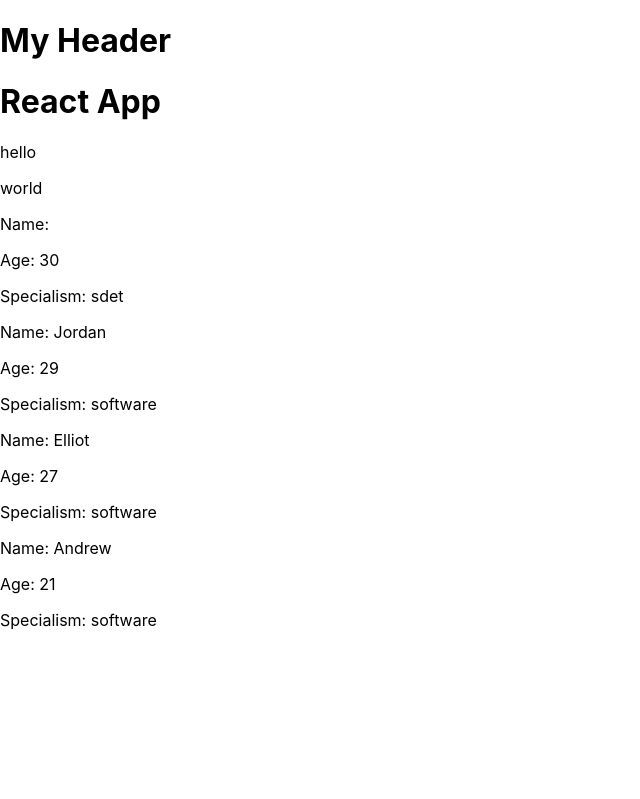
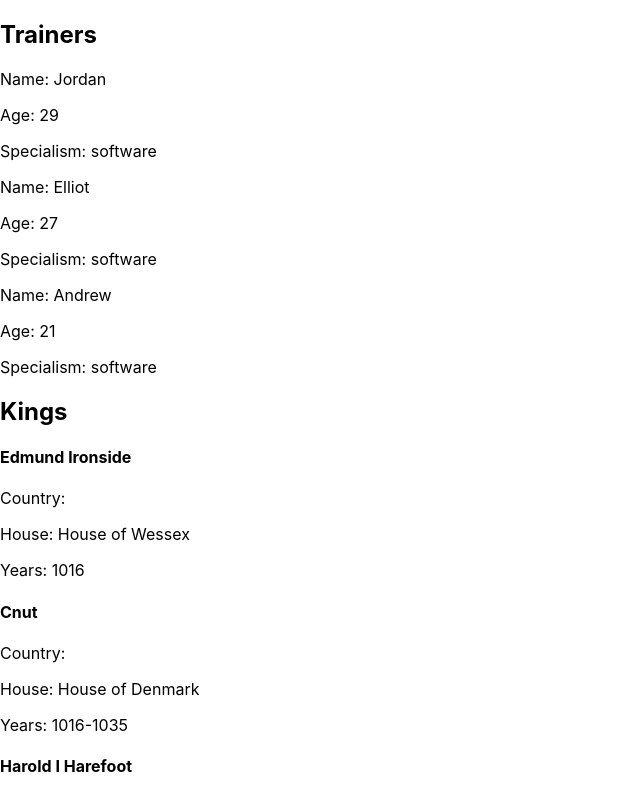
Before and after one commit to JHarry444/LBG-React-Demo, a React (Create React App) app: page / in a window 1280 px wide. Shown: the top 799 px of the page, without its empty margins (0-640 px from the left). Built offline with nearby package versions, Linux system fonts and the light colour scheme.

Commit message:
kings example

```diff
--- a/src/App.js
+++ b/src/App.js
@@ -1,46 +1,14 @@
-import './App.css';
-import Header from './components/Header';
-import Trainer from './components/Trainer';
-import trainers from './data/trainers.json';
+import KingSolution from './components/static_data/KingSolution';
+import Trainers from './components/static_data/Trainers';
 
 // react component called App
 function App() {
-  console.log("Trainers:", trainers);
 
-  // const trainerArray = [
-  //   <Trainer name="Jordan" age="29" specialism="software" />,
-  //   <Trainer name="Andy" age="21" specialism="software" />,
-  //   <Trainer name="Elliot" age="27" specialism="software" />,
-  //   <Trainer />
-  // ]
-
-  const trainerComponents = [];
-  // looping through each trainer in the json file
-  for (const trainer of trainers) {
-    console.log("trainer:", trainer);
-    // add a blank trainer into the array
-    trainerComponents.push(
-      <Trainer key={trainer.name + " " + trainer.specialism} name={trainer.name} age={trainer.age} specialism={trainer.specialism} />
-    );
-    // Don't necessarily need to have a component in a separate file, can just write out all the html inside the loop
-    // trainerComponents.push(
-    //   <div>
-    //     <p>Name: {trainer.name}</p>
-    //     <p>Age: {trainer.age}</p>
-    //     <p>Specialism: {trainer.specialism}</p>
-    //   </div>
-    // )
-  }
 
   return (
     <div>
-      <header></header>
-      <Header />
-      <h1>React App</h1>
-      <p>hello</p>
-      <p>world</p>
-      <Trainer age={30} specialism="sdet" />
-      {trainerComponents}
+        <Trainers/>
+        <KingSolution/>
     </div>
   );
 }
--- /dev/null
+++ b/src/components/static_data/King.jsx
@@ -0,0 +1,21 @@
+import PropTypes from "prop-types";
+
+function King(props) {
+    return (<div>
+        <h4>{props.name}</h4>
+        <p>Country: {props.city}</p>
+        <p>House: {props.house}</p>
+        <p>Years: {props.years}</p>
+    </div>);
+}
+
+King.propTypes = {
+    name: PropTypes.string.isRequired,
+    country: PropTypes.string.isRequired,
+    house: PropTypes.string.isRequired,
+    years: PropTypes.string.isRequired,
+}
+
+
+
+export default King;
--- /dev/null
+++ b/src/components/static_data/KingSolution.jsx
@@ -0,0 +1,29 @@
+import kings from "../../data/kings.json";
+import King from "./King";
+
+function KingSolution() {
+
+    const kingComponents = [];
+
+    for (const king of kings) {
+        console.log("King:", king);
+
+        kingComponents.push(
+            <King
+                key={king.nm + " " + king.yrs}
+                country={king.cty}
+                house={king.hse}
+                name={king.nm}
+                years={king.yrs}
+            />
+        )
+    }
+
+    return (<div>
+        <h2> Kings </h2>
+        {kingComponents}
+    </div>
+    );
+}
+
+export default KingSolution;
--- /dev/null
+++ b/src/components/static_data/Trainers.jsx
@@ -0,0 +1,37 @@
+import trainers from "../../data/trainers.json";
+import Trainer from "../Trainer";
+
+function Trainers() {
+    console.log("Trainers:", trainers);
+
+  // const trainerArray = [
+  //   <Trainer name="Jordan" age="29" specialism="software" />,
+  //   <Trainer name="Andy" age="21" specialism="software" />,
+  //   <Trainer name="Elliot" age="27" specialism="software" />,
+  //   <Trainer />
+  // ]
+
+  const trainerComponents = [];
+  // looping through each trainer in the json file
+  for (const trainer of trainers) {
+    console.log("trainer:", trainer);
+    // add a blank trainer into the array
+    trainerComponents.push(
+      <Trainer key={trainer.name + " " + trainer.specialism} name={trainer.name} age={trainer.age} specialism={trainer.specialism} />
+    );
+    // Don't necessarily need to have a component in a separate file, can just write out all the html inside the loop
+    // trainerComponents.push(
+    //   <div>
+    //     <p>Name: {trainer.name}</p>
+    //     <p>Age: {trainer.age}</p>
+    //     <p>Specialism: {trainer.specialism}</p>
+    //   </div>
+    // )
+  }
+    return (<div>
+        <h2>Trainers</h2>
+        {trainerComponents}
+    </div>  );
+}
+
+export default Trainers;
--- /dev/null
+++ b/src/data/kings.json
@@ -0,0 +1,344 @@
+[
+  {
+    "nm": "Edmund lronside",
+    "cty": "United Kingdom",
+    "hse": "House of Wessex",
+    "yrs": "1016"
+  },
+  {
+    "nm": "Cnut",
+    "cty": "United Kingdom",
+    "hse": "House of Denmark",
+    "yrs": "1016-1035"
+  },
+  {
+    "nm": "Harold I Harefoot",
+    "cty": "United Kingdom",
+    "hse": "House of Denmark",
+    "yrs": "1035-1040"
+  },
+  {
+    "nm": "Harthacanut",
+    "cty": "United Kingdom",
+    "hse": "House of Denmark",
+    "yrs": "1040-1042"
+  },
+  {
+    "nm": "Edward the Confessor",
+    "cty": "United Kingdom",
+    "hse": "House of Wessex",
+    "yrs": "1042-1066"
+  },
+  {
+    "nm": "Harold II",
+    "cty": "United Kingdom",
+    "hse": "House of Wessex",
+    "yrs": "1066"
+  },
+  {
+    "nm": "William I",
+    "cty": "United Kingdom",
+    "hse": "House of Normandy",
+    "yrs": "1066-1087"
+  },
+  {
+    "nm": "William II",
+    "cty": "United Kingdom",
+    "hse": "House of Normandy",
+    "yrs": "1087-1100"
+  },
+  {
+    "nm": "Henry I",
+    "cty": "United Kingdom",
+    "hse": "House of Normandy",
+    "yrs": "1100-1135"
+  },
+  {
+    "nm": "Stephen",
+    "cty": "United Kingdom",
+    "hse": "House of Blois",
+    "yrs": "1135-1154"
+  },
+  {
+    "nm": "Henry II",
+    "cty": "United Kingdom",
+    "hse": "House of Angevin",
+    "yrs": "1154-1189"
+  },
+  {
+    "nm": "Richard I",
+    "cty": "United Kingdom",
+    "hse": "House of Angevin",
+    "yrs": "1189-1199"
+  },
+  {
+    "nm": "John",
+    "cty": "United Kingdom",
+    "hse": "House of Angevin",
+    "yrs": "1199-1216"
+  },
+  {
+    "nm": "Henry III",
+    "cty": "United Kingdom",
+    "hse": "House of Plantagenet",
+    "yrs": "1216-1272"
+  },
+  {
+    "nm": "Edward I",
+    "cty": "United Kingdom",
+    "hse": "House of Plantagenet",
+    "yrs": "1272-1307"
+  },
+  {
+    "nm": "Edward II",
+    "cty": "United Kingdom",
+    "hse": "House of Plantagenet",
+    "yrs": "1307-1327"
+  },
+  {
+    "nm": "Edward III",
+    "cty": "United Kingdom",
+    "hse": "House of Plantagenet",
+    "yrs": "1327-1377"
+  },
+  {
+    "nm": "Richard II",
+    "cty": "United Kingdom",
+    "hse": "House of Plantagenet",
+    "yrs": "1377-1399"
+  },
+  {
+    "nm": "Henry IV",
+    "cty": "United Kingdom",
+    "hse": "House of Lancaster",
+    "yrs": "1399-1413"
+  },
+  {
+    "nm": "Henry V",
+    "cty": "United Kingdom",
+    "hse": "House of Lancaster",
+    "yrs": "1413-1422"
+  },
+  {
+    "nm": "Henry VI",
+    "cty": "United Kingdom",
+    "hse": "House of Lancaster",
+    "yrs": "1422-1461"
+  },
+  {
+    "nm": "Edward IV",
+    "cty": "United Kingdom",
+    "hse": "House of York",
+    "yrs": "1461-1483"
+  },
+  {
+    "nm": "Edward V",
+    "cty": "United Kingdom",
+    "hse": "House of York",
+    "yrs": "1483"
+  },
+  {
+    "nm": "Richard III",
+    "cty": "United Kingdom",
+    "hse": "House of York",
+    "yrs": "1483-1485"
+  },
+  {
+    "nm": "Henry VII",
+    "cty": "United Kingdom",
+    "hse": "House of Tudor",
+    "yrs": "1485-1509"
+  },
+  {
+    "nm": "Henry VIII",
+    "cty": "United Kingdom",
+    "hse": "House of Tudor",
+    "yrs": "1509-1547"
+  },
+  {
+    "nm": "Edward VI",
+    "cty": "United Kingdom",
+    "hse": "House of Tudor",
+    "yrs": "1547-1553"
+  },
+  {
+    "nm": "Mary I",
+    "cty": "United Kingdom",
+    "hse": "House of Tudor",
+    "yrs": "1553-1558"
+  },
+  {
+    "nm": "Elizabeth I",
+    "cty": "United Kingdom",
+    "hse": "House of Tudor",
+    "yrs": "1558-1603"
+  },
+  {
+    "nm": "James I",
+    "cty": "United Kingdom",
+    "hse": "House of Stuart",
+    "yrs": "1603-1625"
+  },
+  {
+    "nm": "Charles I",
+    "cty": "United Kingdom",
+    "hse": "House of Stuart",
+    "yrs": "1625-1649"
+  },
+  {
+    "nm": "Commonwealth",
+    "cty": "United Kingdom",
+    "hse": "Commonwealth",
+    "yrs": "1649-1653"
+  },
+  {
+    "nm": "Oliver Cromwell",
+    "cty": "United Kingdom",
+    "hse": "Commonwealth",
+    "yrs": "1653-1658"
+  },
+  {
+    "nm": "Richard Cromwell",
+    "cty": "United Kingdom",
+    "hse": "Commonwealth",
+    "yrs": "1658-1659"
+  },
+  {
+    "nm": "Charles II",
+    "cty": "United Kingdom",
+    "hse": "House of Stuart",
+    "yrs": "1660-1685"
+  },
+  {
+    "nm": "James II",
+    "cty": "United Kingdom",
+    "hse": "House of Stuart",
+    "yrs": "1685-1688"
+  },
+  {
+    "nm": "William III",
+    "cty": "United Kingdom",
+    "hse": "House of Orange",
+    "yrs": "1689-1694"
+  },
+  {
+    "nm": "Anne",
+    "cty": "United Kingdom",
+    "hse": "House of Stuart",
+    "yrs": "1702-1714"
+  },
+  {
+    "nm": "George I",
+    "cty": "United Kingdom",
+    "hse": "House of Hanover",
+    "yrs": "1714-1727"
+  },
+  {
+    "nm": "George II",
+    "cty": "United Kingdom",
+    "hse": "House of Hanover",
+    "yrs": "1727-1760"
+  },
+  {
+    "nm": "George III",
+    "cty": "United Kingdom",
+    "hse": "House of Hanover",
+    "yrs": "1760-1820"
+  },
+  {
+    "nm": "George IV",
+    "cty": "United Kingdom",
+    "hse": "House of Hanover",
+    "yrs": "1820-1830"
+  },
+  {
+    "nm": "William IV",
+    "cty": "United Kingdom",
+    "hse": "House of Hanover",
+    "yrs": "1830-1837"
+  },
+  {
+    "nm": "Victoria",
+    "cty": "United Kingdom",
+    "hse": "House of Hanover",
+    "yrs": "1837-1901"
+  },
+  {
+    "nm": "Edward VII",
+    "cty": "United Kingdom",
+    "hse": "House of Saxe-Coburg-Gotha",
+    "yrs": "1901-1910"
+  },
+  {
+    "nm": "George V",
+    "cty": "United Kingdom",
+    "hse": "House of Windsor",
+    "yrs": "1910-1936"
+  },
+  {
+    "nm": "Edward VIII",
+    "cty": "United Kingdom",
+    "hse": "House of Windsor",
+    "yrs": "1936"
+  },
+  {
+    "nm": "George VI",
+    "cty": "United Kingdom",
+    "hse": "House of Windsor",
+    "yrs": "1936-1952"
+  },
+  {
+    "nm": "Elizabeth II",
+    "cty": "United Kingdom",
+    "hse": "House of Windsor",
+    "yrs": "1952-"
+  },
+  {
+    "nm": "Edward the Elder",
+    "cty": "United Kingdom",
+    "hse": "House of Wessex",
+    "yrs": "899-925"
+  },
+  {
+    "nm": "Athelstan",
+    "cty": "United Kingdom",
+    "hse": "House of Wessex",
+    "yrs": "925-940"
+  },
+  {
+    "nm": "Edmund",
+    "cty": "United Kingdom",
+    "hse": "House of Wessex",
+    "yrs": "940-946"
+  },
+  {
+    "nm": "Edred",
+    "cty": "United Kingdom",
+    "hse": "House of Wessex",
+    "yrs": "946-955"
+  },
+  {
+    "nm": "Edwy",
+    "cty": "United Kingdom",
+    "hse": "House of Wessex",
+    "yrs": "955-959"
+  },
+  {
+    "nm": "Edgar",
+    "cty": "United Kingdom",
+    "hse": "House of Wessex",
+    "yrs": "959-975"
+  },
+  {
+    "nm": "Edward the Martyr",
+    "cty": "United Kingdom",
+    "hse": "House of Wessex",
+    "yrs": "975-978"
+  },
+  {
+    "nm": "Ethelred II the Unready",
+    "cty": "United Kingdom",
+    "hse": "House of Wessex",
+    "yrs": "978-1016"
+  }
+]
```
